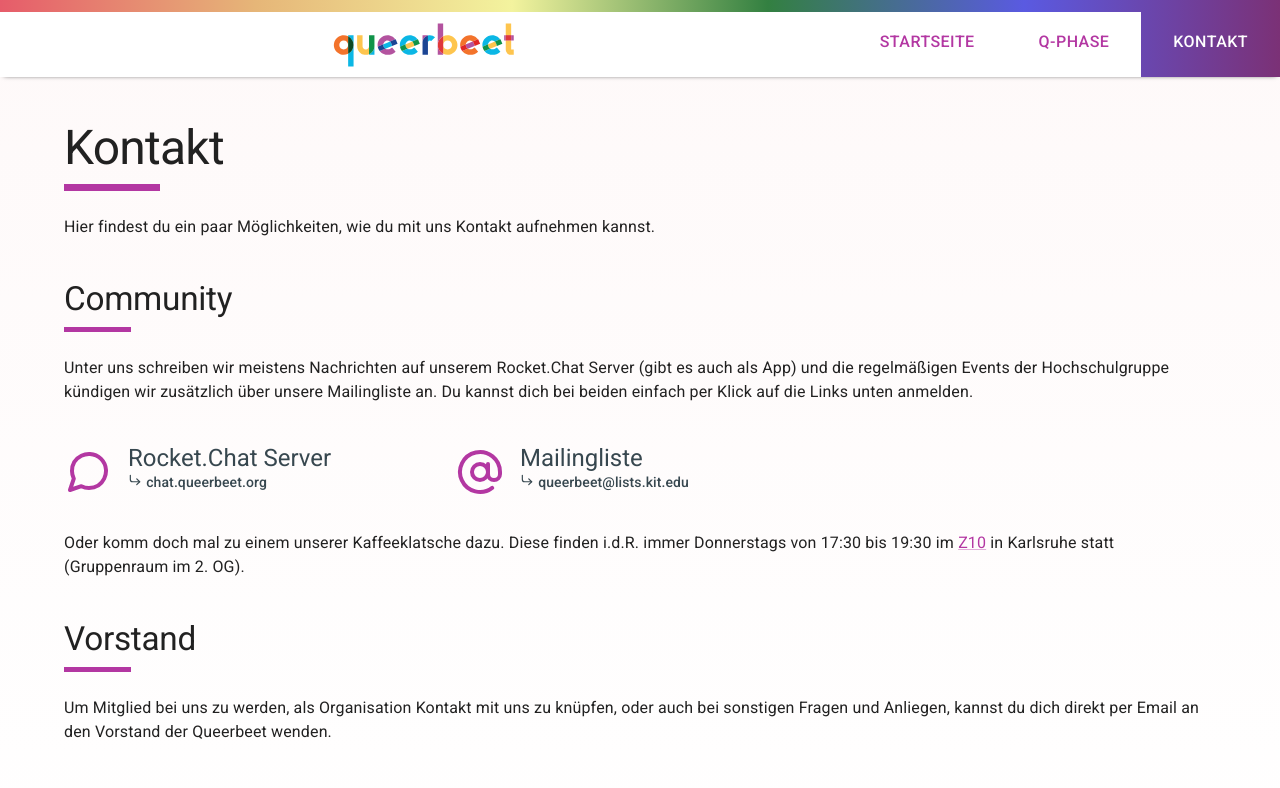
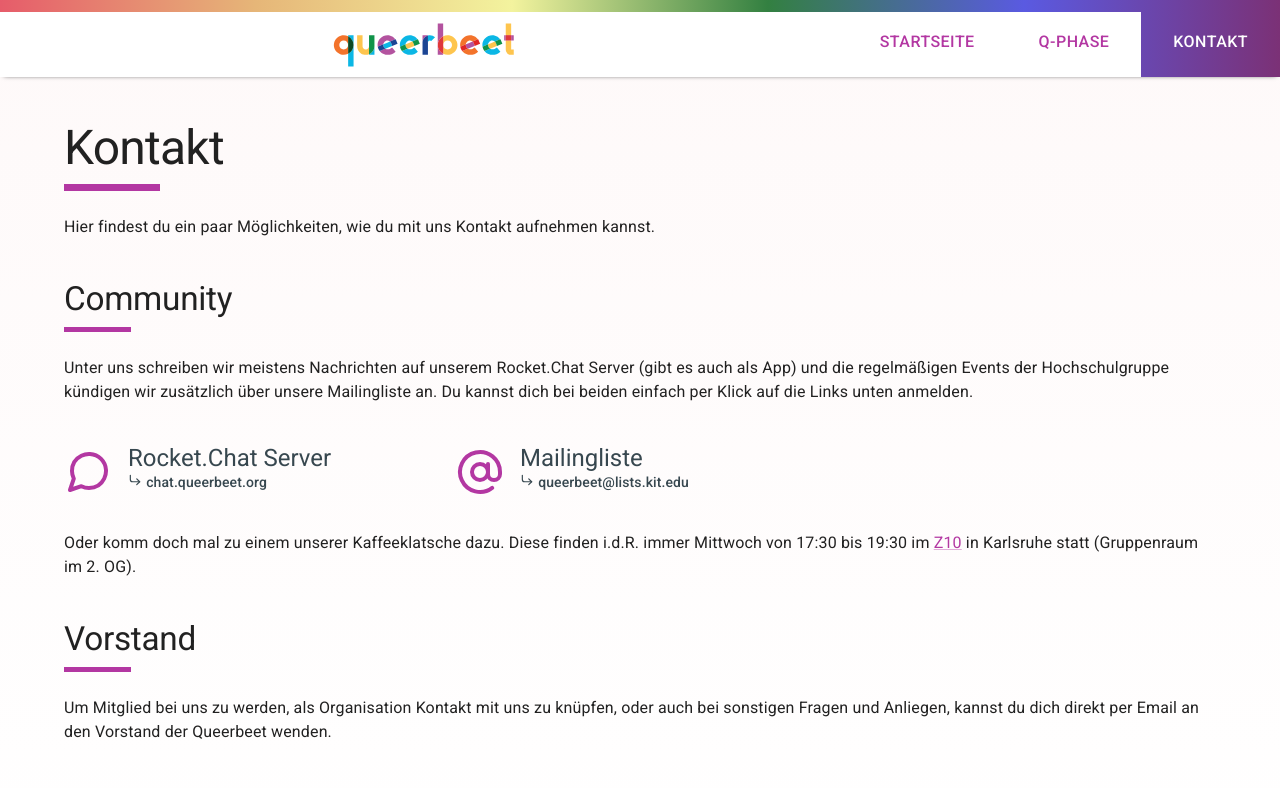
Before and after one commit to queerbeetVorstand/qb-website, a Next.js app: page /contact in a window 1280 px wide. Shown: the top 788 px of the page. Built offline with nearby package versions, Linux system fonts and the light colour scheme.

Commit message:
Update thursday to wednesday on contact page

```diff
--- a/src/pages/contact.tsx
+++ b/src/pages/contact.tsx
@@ -99,7 +99,7 @@ export default function Contact(): ReactElement {
         {renderActions(memberActions)}
         <Typo variant="body1">
           Oder komm doch mal zu einem unserer Kaffeeklatsche dazu. Diese finden
-          i.d.R. immer Donnerstags von 17:30 bis 19:30 im{" "}
+          i.d.R. immer Mittwoch von 17:30 bis 19:30 im{" "}
           <Link href="https://goo.gl/maps/j65TS28gftuxx5pz8">Z10</Link> in
           Karlsruhe statt (Gruppenraum im 2. OG).
         </Typo>
```
